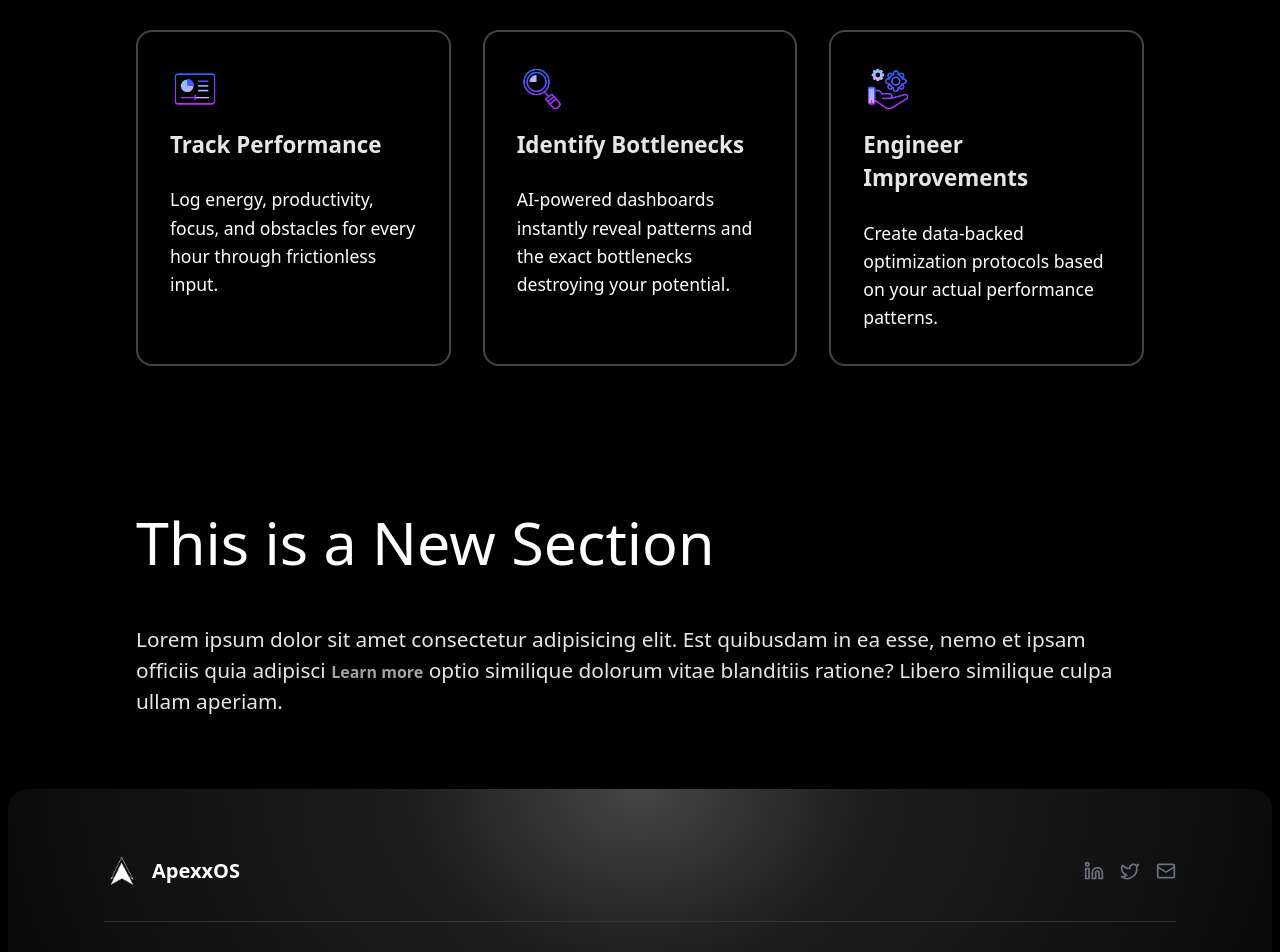
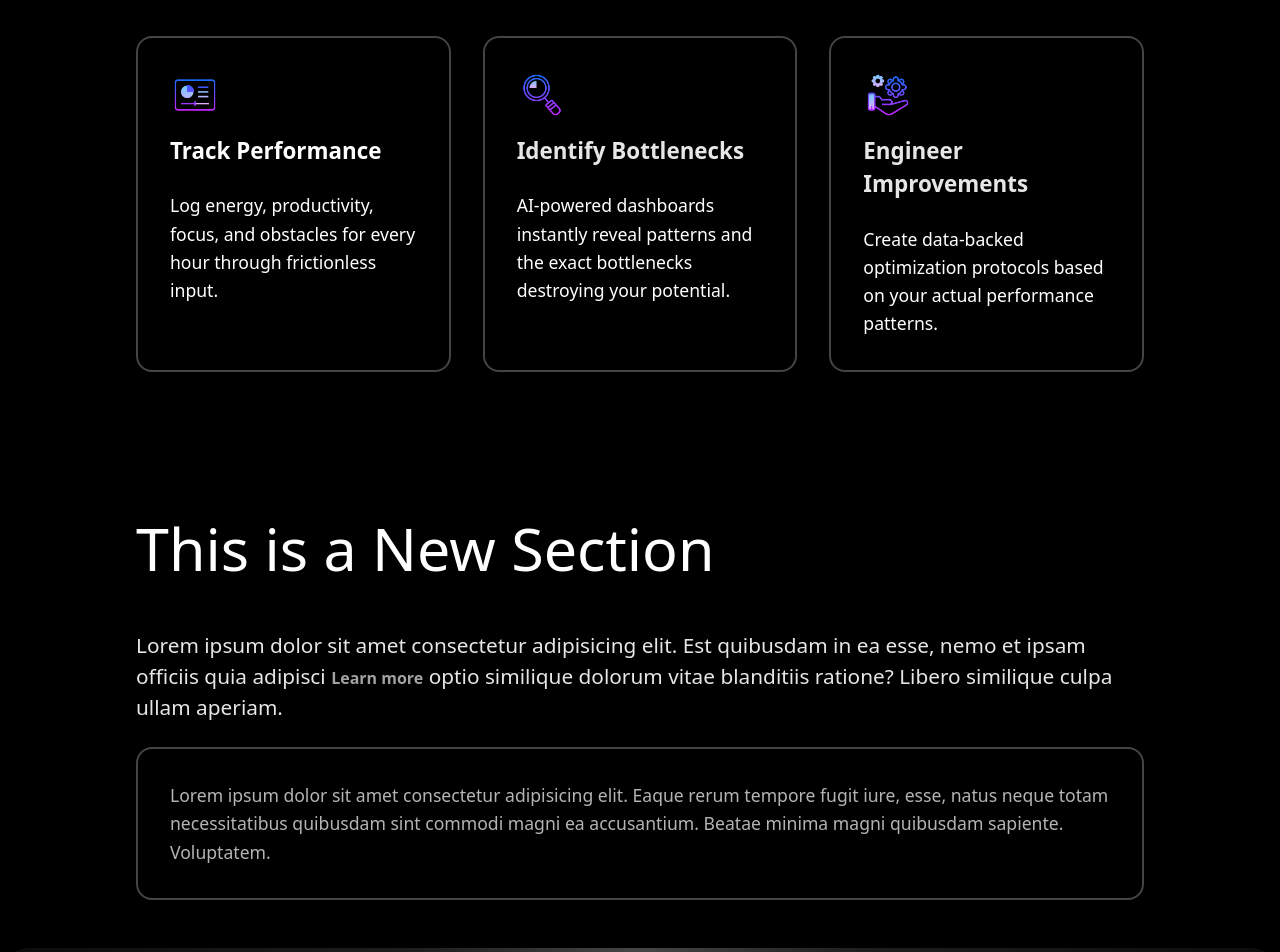
Before and after one commit to HehLul/apexos, a React (Vite) app in the folder landingpage/: page / in a window 1280 px wide. Shown: the part 1640-2592 px from the top of the page. Built offline with nearby package versions, Linux system fonts and the light colour scheme.

Commit message:
style: p, h3, .text-container

```diff
--- a/landingpage/src/global.css
+++ b/landingpage/src/global.css
@@ -27,6 +27,19 @@ h2 {
   font-weight: 300;
   color: white;
 }
+h3 {
+  font-size: 1.4rem;
+  font-weight: 600;
+  margin: 0;
+  color: white;
+}
+
+p {
+  font-size: 1.1rem;
+  color: rgb(180, 180, 180);
+  line-height: 1.6;
+  margin: 0;
+}
 
 .buttons {
   gap: 1rem;
@@ -45,6 +58,12 @@ button {
   padding: 3rem 8rem;
   background-color: #000000;
   color: white;
+}
+.text-container {
+  border: 2px solid rgb(225, 225, 225, 0.3);
+  border-radius: 16px;
+  padding: 2rem;
+  text-align: left;
 }
 
 a {
--- a/landingpage/src/sections/How/How.jsx
+++ b/landingpage/src/sections/How/How.jsx
@@ -26,7 +26,7 @@ function How() {
           <div className="step">
             <div className="step-header">
               <img src={number1} alt="" />
-              <h2>Track Performance</h2>
+              <h3>Track Performance</h3>
             </div>
 
             <p>
--- a/landingpage/src/sections/New/New.jsx
+++ b/landingpage/src/sections/New/New.jsx
@@ -9,6 +9,14 @@ function New() {
         <a href="">Learn more</a> optio similique dolorum vitae blanditiis
         ratione? Libero similique culpa ullam aperiam.
       </h2>
+      <div className="text-container">
+        <p>
+          Lorem ipsum dolor sit amet consectetur adipisicing elit. Eaque rerum
+          tempore fugit iure, esse, natus neque totam necessitatibus quibusdam
+          sint commodi magni ea accusantium. Beatae minima magni quibusdam
+          sapiente. Voluptatem.
+        </p>
+      </div>
 
       <a href=""></a>
     </div>
```
